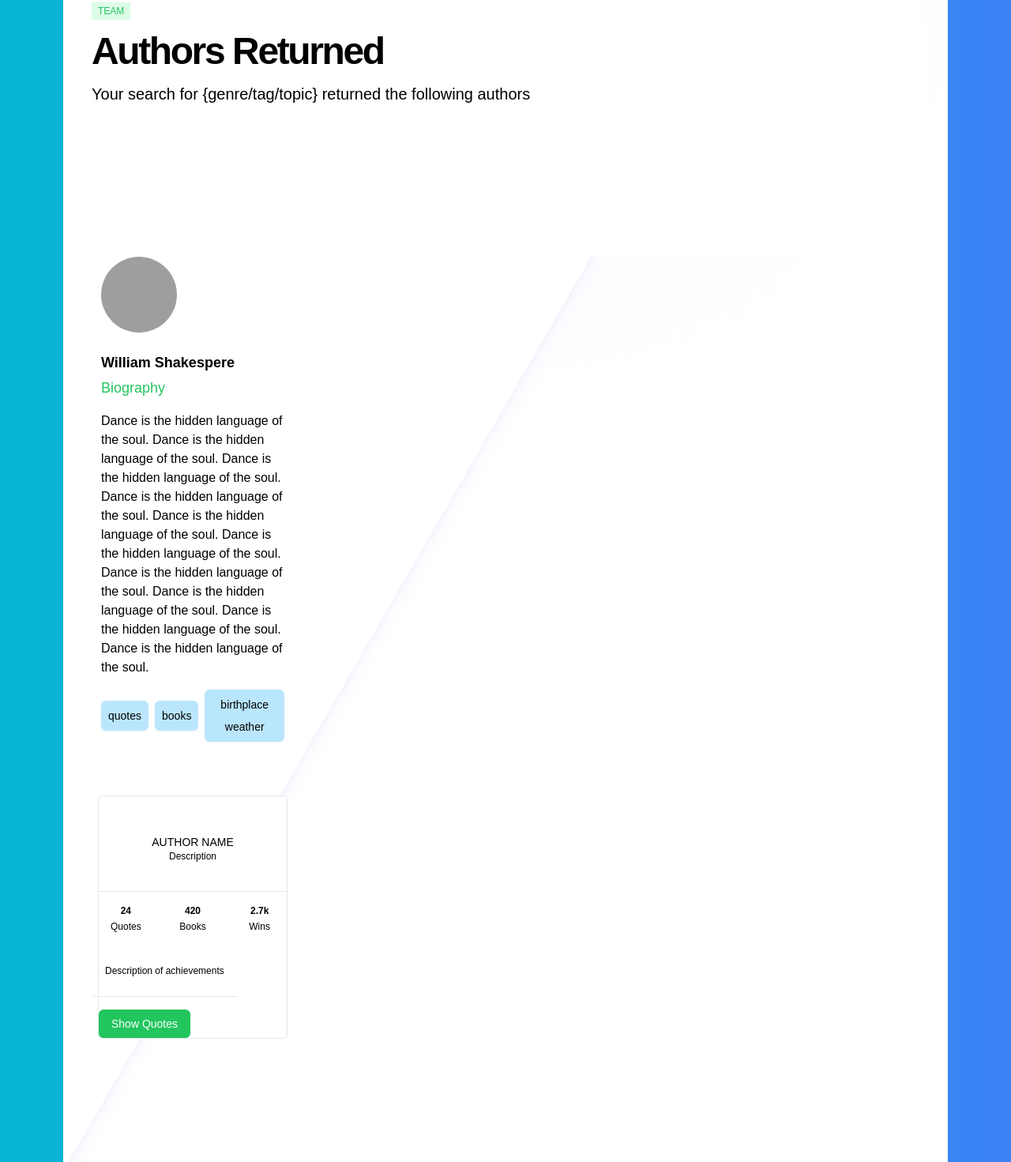
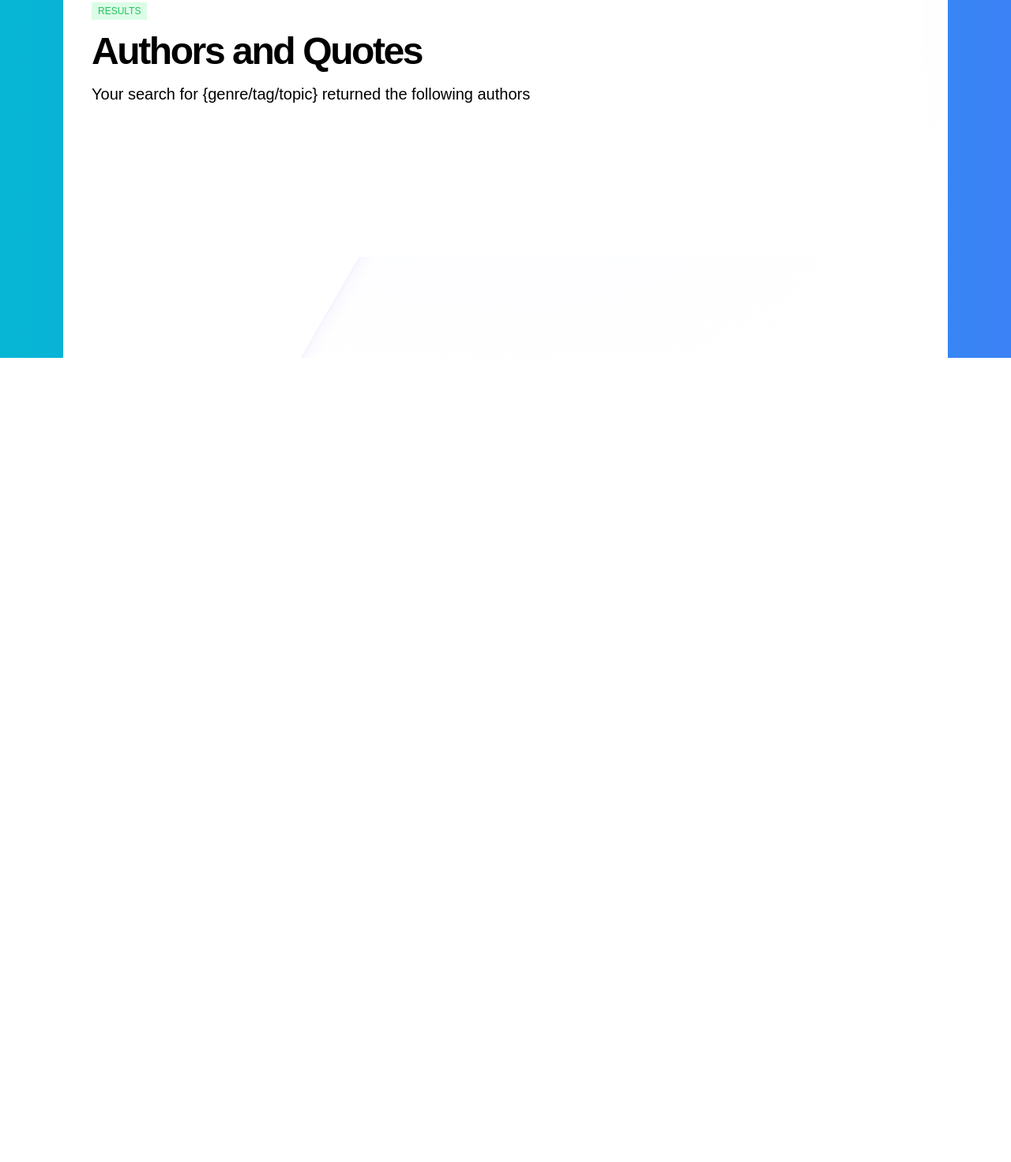
Before and after one commit to YohannesMichael/team-lizard, a plain HTML site: page index.html in a window 1280 px wide. Shown: the part 738-2209 px from the top of the page at 79% size. After the commit the page ends 1191 px from the top, so only its background shows below. Drawn offline with nearby package versions, Linux system fonts and the light colour scheme; no server answers; grey boxes are pictures that could not be loaded.

Commit message:
cleaned up a bit but still not fully using localstorage

```diff
--- a/assets/js/script.js
+++ b/assets/js/script.js
@@ -19,22 +19,23 @@ const LIMIT = 150;
 
 
 //this sets up the available genres to use based on the quoteable site.
-const genres = fetchTags(); //fetches all tages from quoteable site
+let genres = [];
+function startup () {
+    genres = fetchTags(); //fetches all tages from quoteable site
+}
+startup();
 
-//this sets the jquery item for the search bar
+//this sets the jquery item for the search bar and searchbutton
 $searchBar = $('#search-bs-class');
-
 $searchButton = $('#search-btn');
 
 //this creates a jquery reference to the tagList below the search bar.
 $tagList = $('#tag-list');
 
 //this produces 5 random tags from the genre list under the search bar.
+populateTagList($tagList,return5RandomGenres(genres));
+//console.log("return random: ",return5RandomGenres(genres));
 
-populateTagList($tagList,return5RandomGenres(genres));
-
-//this function gets a 5 long random list from the whole genres list and appends a button for each of the 5 into the
-//$tagList jquery div.
 
 //event handler that sets a function to handle the button clicks bubling up to the div taglist.
 $tagList.on('click',function(e) {
@@ -270,6 +271,7 @@ $authors = $("#author-container").addClass('container');
 
 function renderAuthorList(authorList) {
     //console.log("renderAuthourList called",authorList);
+    $authors.empty();
     for (author of authorList) {
         $authors.append(createAuthorCard(author,$authors));
     }
@@ -322,6 +324,7 @@ async function createAuthorCard (author,$appendTo) {
     $authorInnerContainer.append($authorQuotesTitle);
     $authorInnerContainer.append($authorQuotesText);
     $authorCard.append($authorInnerContainer);
+
     $appendTo.append($authorCard);
 
 
--- a/index.html
+++ b/index.html
@@ -32,81 +32,28 @@
         <div class="absolute inset-0 -z-10 bg-[radial-gradient(45rem_50rem_at_top,theme(colors.indigo.100),white)] opacity-20"></div>
         <div class="absolute inset-y-0 right-1/2 -z-10 mr-16 w-[200%] origin-bottom-left skew-x-[-30deg] bg-white shadow-xl shadow-indigo-600/10 ring-1 ring-indigo-50 sm:mr-28 lg:mr-0 xl:mr-16 xl:origin-center"></div>
 
-    </main>
 
-    <develop>
-
-      <section>
-          <!-- The following section shows a more likely type of authour card which can also perhaps connect to an image of the author -->
         <section class="py-24 bg-white" style="background-image: url('flex-ui-assets/elements/pattern-white.svg'); background-position: center;">
             <div class="container px-1 mx-auto">
-              <span class="inline-block py-px px-2 mb-4 text-xs leading-5 text-green-500 bg-green-100 font-medium uppercase rounded-9xl">Team</span>
-              <h3 class="mb-4 text-3xl md:text-5xl leading-tight text-coolGray-900 font-bold tracking-tighter">Authors Returned</h3>
+              <span class="inline-block py-px px-2 mb-4 text-xs leading-5 text-green-500 bg-green-100 font-medium uppercase rounded-9xl">Results</span>
+              <h3 class="mb-4 text-3xl md:text-5xl leading-tight text-coolGray-900 font-bold tracking-tighter">Authors and Quotes</h3>
               <p class="mb-14 md:mb-24 text-lg md:text-xl text-coolGray-500 font-medium">Your search for {genre/tag/topic} returned the following authors</p>
-
               <div id="author-container" class="flex flex-wrap -mx-4">
 
 
               </div>
             </div>
           </section>
-          <section>
-            <div class="w-full md:w-1/2 lg:w-1/3 xl:w-1/4 px-4 mb-10">
-              <div class="max-w-xs mx-auto md:ml-0">
-                <img class="w-24 h-24 mb-6 rounded-full" src="https://t4.ftcdn.net/jpg/05/95/83/67/360_F_595836741_8hyycaWwQphpA0vaMsuoce7tRr8xPKtP.jpg" alt="">
-                <h3 class="mb-1 text-lg text-coolGray-800 font-semibold">William Shakespere</h3>
-                <span class="inline-block mb-4 text-lg font-medium text-green-500">Biography</span>
-                <p class="mb-4 text-coolGray-500 font-medium">Dance is the hidden language of the soul. Dance is the hidden language of the soul. Dance is the hidden language of the soul. Dance is the hidden language of the soul. Dance is the hidden language of the soul. Dance is the hidden language of the soul. Dance is the hidden language of the soul. Dance is the hidden language of the soul. Dance is the hidden language of the soul. Dance is the hidden language of the soul. </p>
-                <div class="flex items-center space-x-2">
-                  <button class="inline-block py-1 px-2 w-full md:w-auto text-sm leading-7 bg-sky-200 hover:bg-sky-600 font-medium text-center focus:ring-2 focus:ring-green-500 focus:ring-opacity-50 border border-transparent rounded-md shadow-sm">quotes</button>
-                  <button class="inline-block py-1 px-2 w-full md:w-auto text-sm leading-7 bg-sky-200 hover:bg-sky-600 font-medium text-center focus:ring-2 focus:ring-green-500 focus:ring-opacity-50 border border-transparent rounded-md shadow-sm">books</button>
-                  <button class="inline-block py-1 px-2 w-full md:w-auto text-sm leading-7 bg-sky-200 hover:bg-sky-600 hover:bg-green-600 font-medium text-center focus:ring-2 focus:ring-green-500 focus:ring-opacity-50 border border-transparent rounded-md shadow-sm">birthplace weather</button>
-                </div>
-              </div>
-            </div>
-          </section>
+      </main>
+
+    <develop>
+
+
+
 
 
           <!-- The following section illustrates a first itteration of an authour card -->
-          <section class="bg-coolGray-50 py-4">
-            <div class="w-full md:w-1/2 xl:w-1/4 p-3">
-                <div class="bg-white border items-center justify-center border-coolGray-100 shadow-dashboard rounded-md">
-                  <div class="flex flex-col justify-center items-center px-4 pt-8 pb-6 border-b border-coolGray-100">
-                    <img class="mb-4" src="flex-ui-assets/images/dashboard/cards/avatar.png" alt="">
-                    <h2 class="text-sm font-medium text-coolGray-900">AUTHOR NAME</h2>
-                    <h3 class="mb-3 text-xs font-medium text-coolGray-400">Description</h3>
-                  </div>
-                  <div class="flex flex-wrap pt-4 pb-6 -m-2">
-                    <div class="w-full md:w-1/3 p-2">
-                      <div class="text-center">
-                        <p class="mb-1 text-xs text-coolGray-900 font-semibold">24</p>
-                        <p class="text-xs text-coolGray-400 font-medium">Quotes</p>
-                      </div>
-                    </div>
-                    <div class="w-full md:w-1/3 p-2">
-                      <div class="text-center">
-                        <p class="mb-1 text-xs text-coolGray-900 font-semibold">420</p>
-                        <p class="text-xs text-coolGray-400 font-medium">Books</p>
-                      </div>
-                    </div>
-                    <div class="w-full md:w-1/3 p-2">
-                      <div class="text-center">
-                        <p class="mb-1 text-xs text-coolGray-900 font-semibold">2.7k</p>
-                        <p class="text-xs text-coolGray-400 font-medium">Wins</p>
-                      </div>
 
-                    </div>
-                    <div class="flex flex-col justify-center items-center px-4 pt-8 pb-6 border-b border-coolGray-100"><p class="text-xs text-coolGray-400 font-medium"> Description of achievements</p></div>
-
-                  </div>
-                  <button class="flex items-center px-4 py-2 font-medium text-sm text-white bg-green-500 hover:bg-green-600 rounded-md">
-
-                    <p>Show Quotes</p>
-                  </button>
-                </div>
-              </div>
-
-              </section>
       </section>
 
 
```
